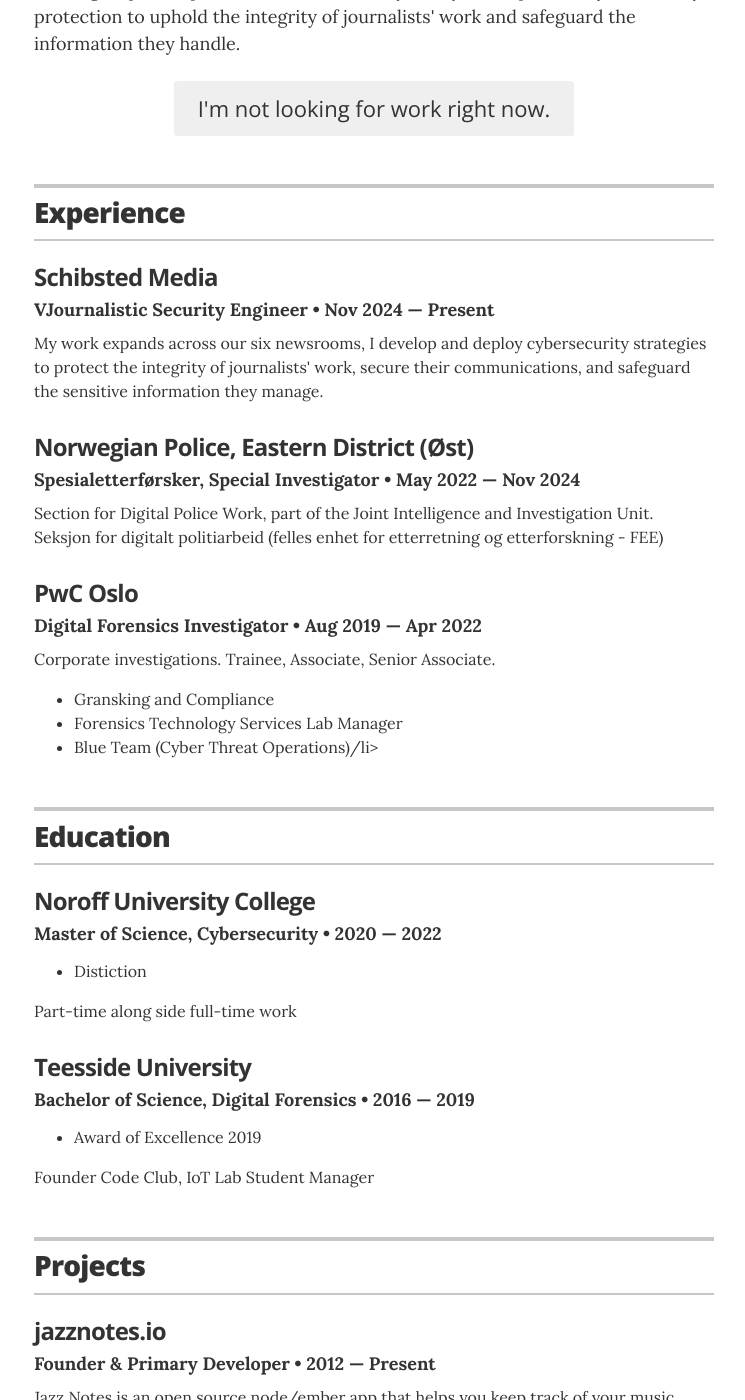
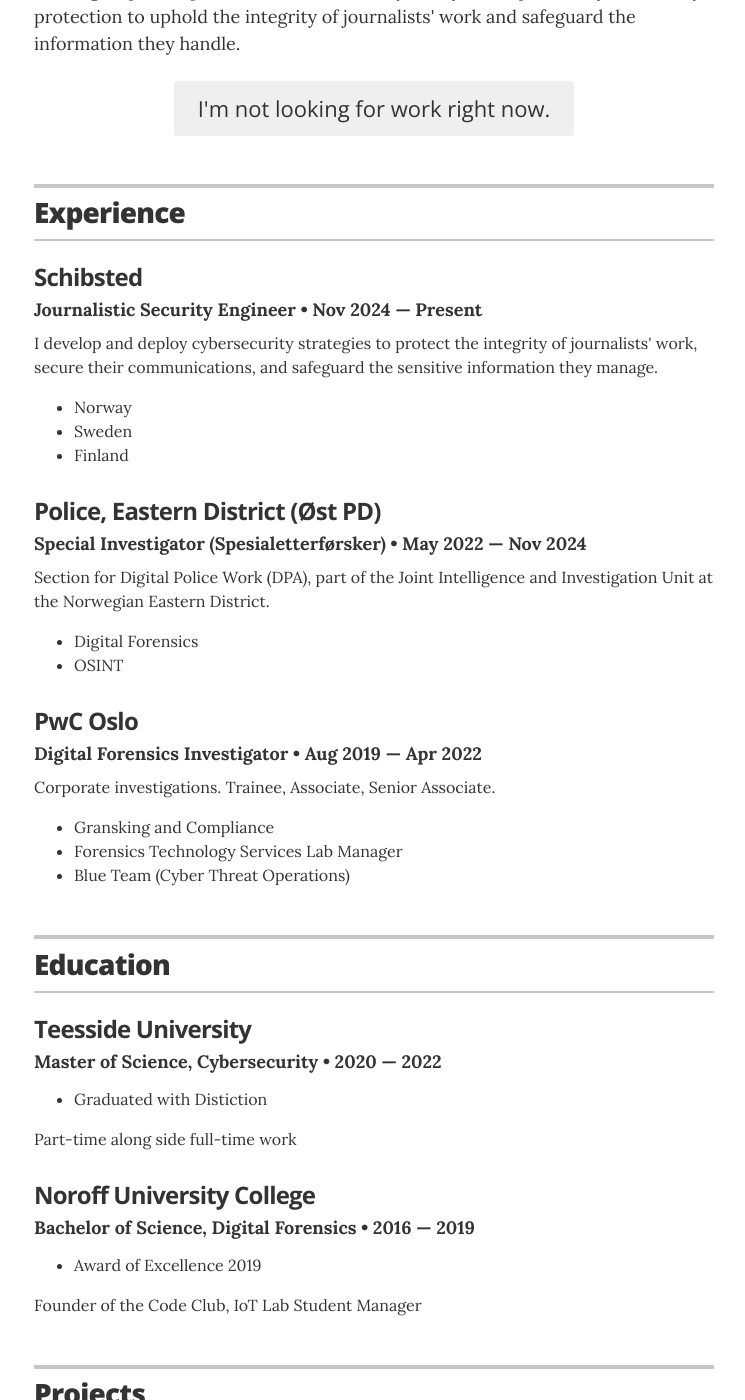
Before and after one commit to thisislola/thisislola.github.io, a Jekyll site: the page built from index.html, in a window 1280 px wide and 1400 px high, scrolled down 326 px. Shown: the whole window, without its empty margins (266-1011 px from the left). Built offline with Jekyll 4.4.1, drawn with Linux system fonts in a browser that asks for light colours; some of the changed text lies outside the part shown.

Commit message:
Add files via upload

```diff
--- a/_data/education.yml
+++ b/_data/education.yml
@@ -1,14 +1,14 @@
 # Degree
 - degree: Master of Science, Cybersecurity
-  uni: Noroff University College
+  uni: Teesside University
   year: 2020 &mdash; 2022
   awards:
-    - award: Distiction
+    - award: Graduated with Distiction
   summary: Part-time along side full-time work
 
 - degree: Bachelor of Science, Digital Forensics
-  uni: Teesside University
+  uni: Noroff University College
   year: 2016 &mdash; 2019
   awards:
     - award: Award of Excellence 2019
-  summary: Founder Code Club, IoT Lab Student Manager
+  summary: Founder of the Code Club, IoT Lab Student Manager
--- a/_data/experience.yml
+++ b/_data/experience.yml
@@ -1,20 +1,20 @@
 # Jobs
 # Journalistic Security Engineer
-- company: Schibsted Media
-  position: VJournalistic Security Engineer
+- company: Schibsted
+  position: Journalistic Security Engineer
   duration: Nov 2024 &mdash; Present
-  summary: My work expands across our six newsrooms, I develop and deploy cybersecurity strategies to protect the integrity of journalists' work, secure their communications, and safeguard the sensitive information they manage.
+  summary: I develop and deploy cybersecurity strategies to protect the integrity of journalists' work, secure their communications, and safeguard the sensitive information they manage.<ul class="resume-item-list"><li>Norway</li><li>Sweden</li><li>Finland</li></ul>
 
 
 # Spesialetterførsker
-- company: Norwegian Police, Eastern District (Øst)
-  position: Spesialetterførsker, Special Investigator
+- company: Police, Eastern District (Øst PD)
+  position: Special Investigator (Spesialetterførsker)
   duration:  May 2022 &mdash; Nov 2024
-  summary: Section for Digital Police Work, part of the Joint Intelligence and Investigation Unit. Seksjon for digitalt politiarbeid (felles enhet for etterretning og etterforskning - FEE)
+  summary: Section for Digital Police Work (DPA), part of the Joint Intelligence and Investigation Unit at the Norwegian Eastern District. <ul class="resume-item-list"><li>Digital Forensics</li><li>OSINT</li></ul>
 
 
 # Digital Forensics Investigator
 - company: PwC Oslo
   position: Digital Forensics Investigator
   duration: Aug 2019 &mdash; Apr 2022
-  summary: Corporate investigations. Trainee, Associate, Senior Associate. <ul class="resume-item-list"><li>Gransking and Compliance</li><li>Forensics Technology Services Lab Manager</li><li>Blue Team (Cyber Threat Operations)/li></ul>
+  summary: Corporate investigations. Trainee, Associate, Senior Associate. <ul class="resume-item-list"><li>Gransking and Compliance</li><li>Forensics Technology Services Lab Manager</li><li>Blue Team (Cyber Threat Operations)</li></ul>
--- a/_data/projects.yml
+++ b/_data/projects.yml
@@ -1,11 +1,11 @@
 # Projects
 
-# jazznotes.io
-- project: jazznotes.io
-  role: Founder & Primary Developer
-  duration: 2012 &mdash; Present
+# Medienettverket
+- project:
+  role:
+  duration: X &mdash; X
   # url: "#"
-  description: Jazz Notes is an open source node/ember app that helps you keep track of your music compositions and new ideas.
+  description:
 
 # Springfield Community Outreach Group
 - project: Springfield Community Outreach Group
```
Also changed, not shown: _data/associations.yml (+11 -5 lines), _data/interests.yml (+4 -4 lines), _data/presentations.yml (+11 -0 lines).
